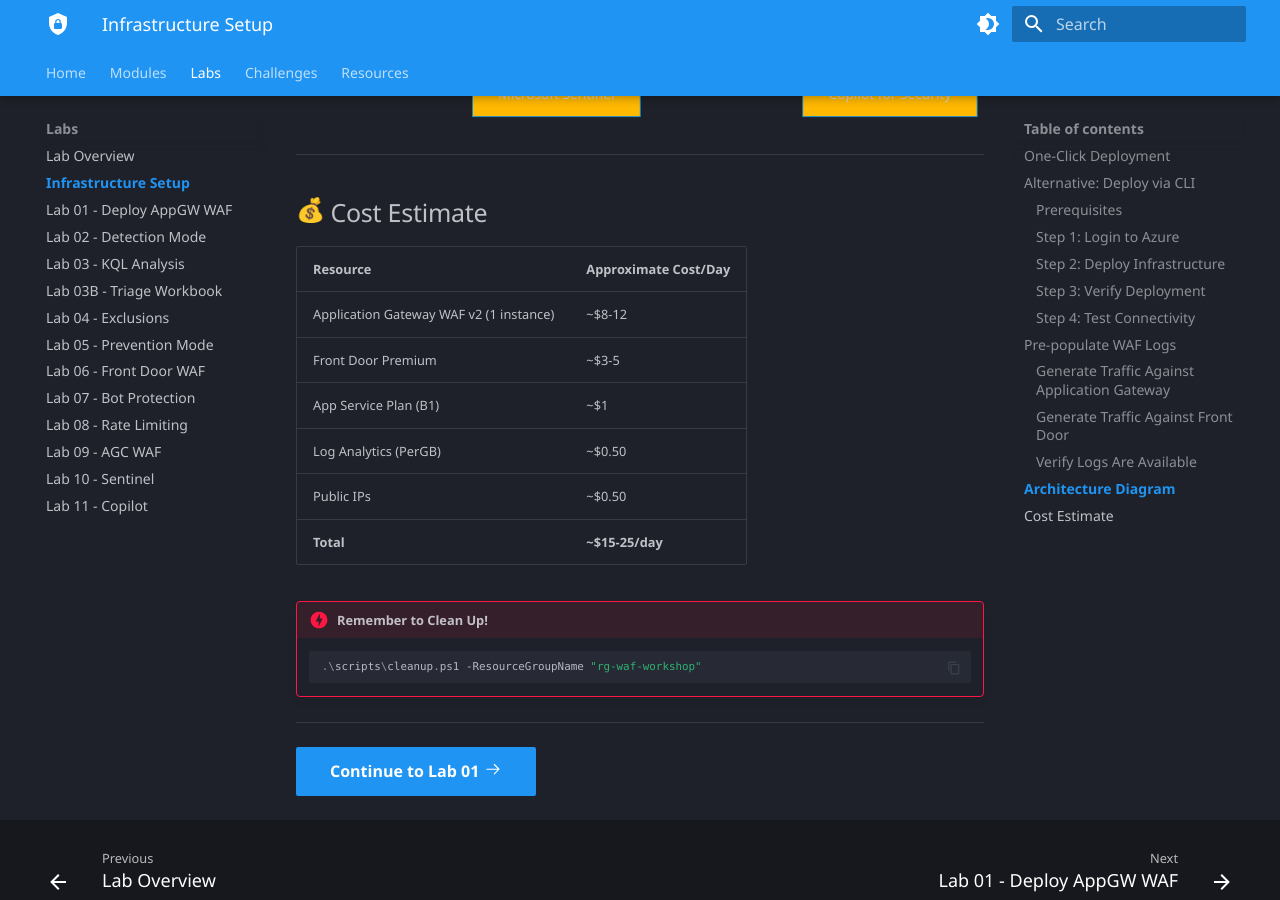
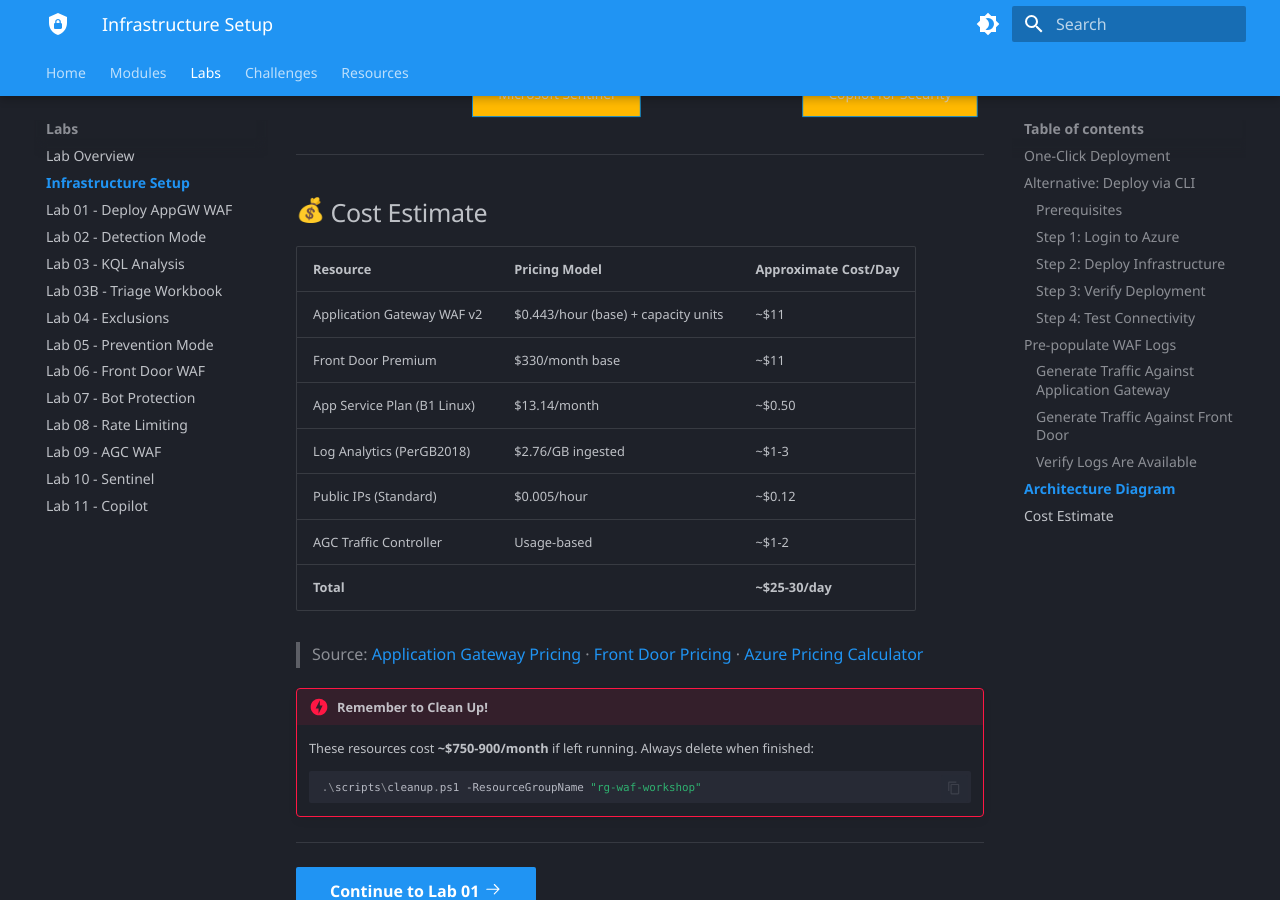
Before and after one commit to lcarli/AzureWAF-Learning, an MkDocs documentation site: the page built from docs/labs/setup.md, in a window 1280 px wide and 900 px high, scrolled down 3815 px. Built offline with MkDocs 1.6.1 and Material for MkDocs 9.7.7, drawn with Linux system fonts in a browser that asks for light colours; emoji names are drawn with the system emoji font; some web fonts are replaced.

Commit message:
Fix cost estimates: \-30/day based on official Azure pricing
AppGW WAF v2: \.443/h = ~\/day (base)
Front Door Premium: \/month = ~\/day
Total: ~\-30/day (~\-900/month if left running)

Sources: azure.microsoft.com/pricing/details/application-gateway/
         azure.microsoft.com/pricing/details/frontdoor/

Co-authored-by: Copilot <223556219+Copilot@users.noreply.github.com>

````diff
--- a/docs/labs/setup.md
+++ b/docs/labs/setup.md
@@ -170,16 +170,20 @@ graph TB
 
 ## :moneybag: Cost Estimate
 
-| Resource | Approximate Cost/Day |
-|---|---|
-| Application Gateway WAF v2 (1 instance) | ~$8-12 |
-| Front Door Premium | ~$3-5 |
-| App Service Plan (B1) | ~$1 |
-| Log Analytics (PerGB) | ~$0.50 |
-| Public IPs | ~$0.50 |
-| **Total** | **~$15-25/day** |
+| Resource | Pricing Model | Approximate Cost/Day |
+|---|---|---|
+| Application Gateway WAF v2 | $0.443/hour (base) + capacity units | ~$11 |
+| Front Door Premium | $330/month base | ~$11 |
+| App Service Plan (B1 Linux) | $13.14/month | ~$0.50 |
+| Log Analytics (PerGB2018) | $2.76/GB ingested | ~$1-3 |
+| Public IPs (Standard) | $0.005/hour | ~$0.12 |
+| AGC Traffic Controller | Usage-based | ~$1-2 |
+| **Total** | | **~$25-30/day** |
+
+> Source: [Application Gateway Pricing](https://azure.microsoft.com/pricing/details/application-gateway/) · [Front Door Pricing](https://azure.microsoft.com/pricing/details/frontdoor/) · [Azure Pricing Calculator](https://azure.microsoft.com/pricing/calculator/)
 
 !!! danger "Remember to Clean Up!"
+    These resources cost **~$750-900/month** if left running. Always delete when finished:
     ```powershell
     .\scripts\cleanup.ps1 -ResourceGroupName "rg-waf-workshop"
     ```
````
Also changed, not shown: docs/labs/index.md (+1 -1 lines).
